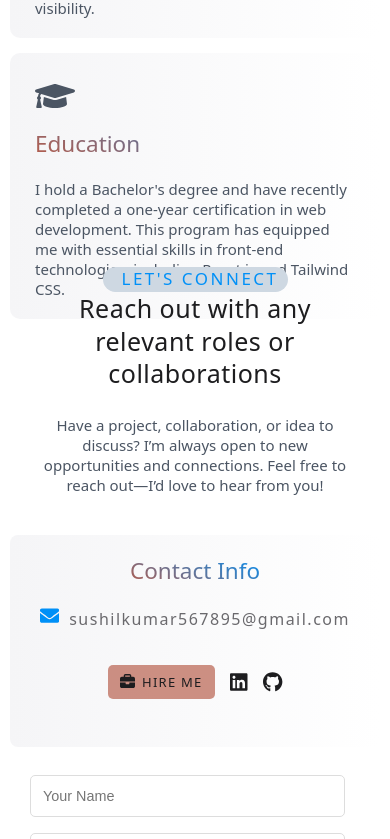
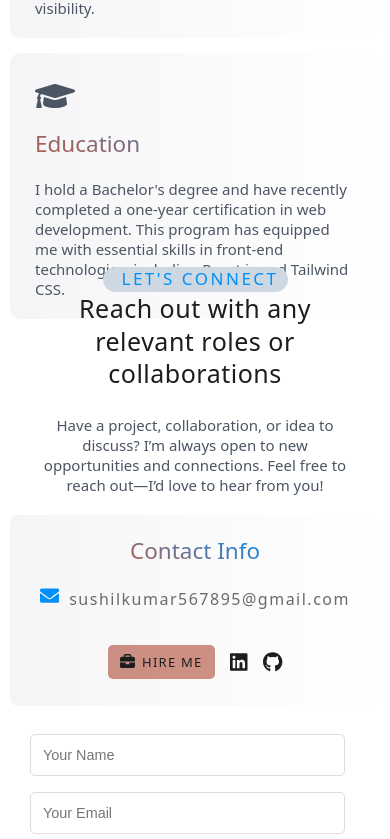
Before and after one commit to SushilKumar567/5-portfolio-website, a React (Vite) app: page / in a window 390 px wide. Shown: the part 4443-5282 px from the top of the page. Built offline with nearby package versions, Linux system fonts and the light colour scheme.

Commit message:
files were updated

```diff
--- a/src/Components/06-Contact/03-Media.css
+++ b/src/Components/06-Contact/03-Media.css
@@ -37,9 +37,12 @@
   .contact .title-1 {
     width: 50%;
   }
-}
-@media (max-width: 512px) {
-  .contact {
-    /* margin-top: 100px; */
+  .contact .title-intro1 {
+    margin-bottom: 20px;
   }
 }
+@media (max-width: 575px) {
+  .contact-info {
+    height: 225px;
+  }
+}
```
